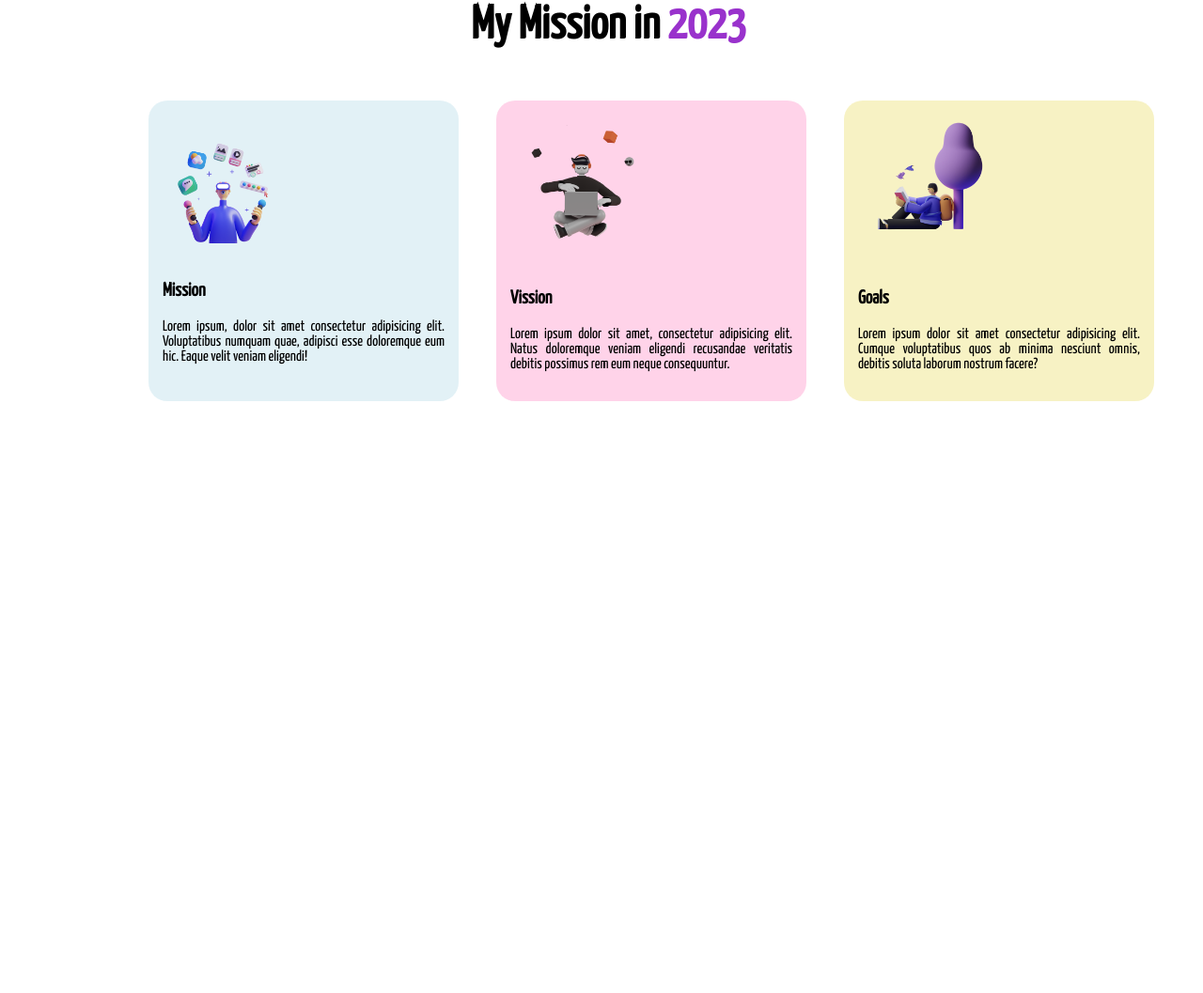
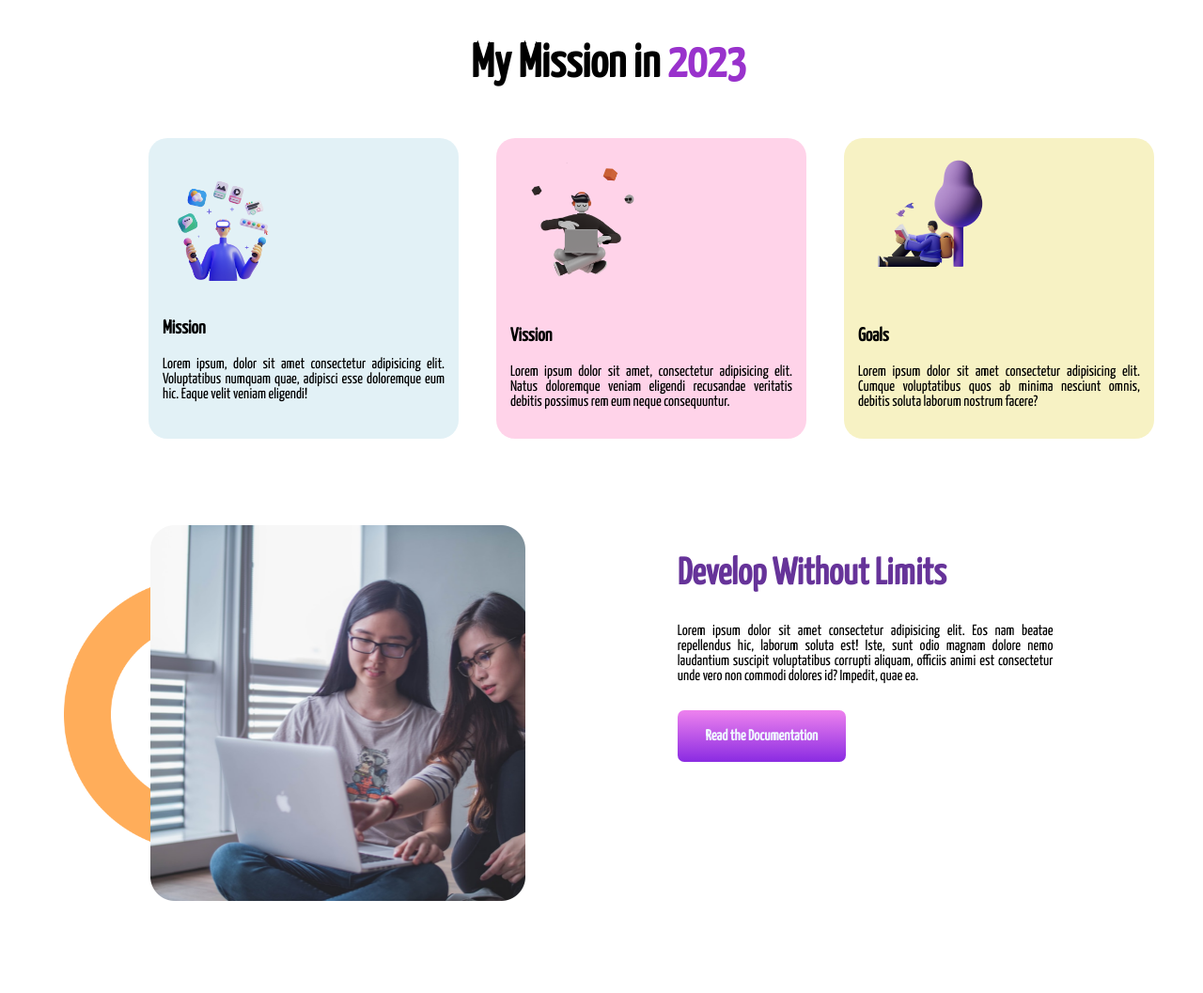
Before and after one commit to Asma27-s/mission-2023, a plain HTML site: page index.html in a window 1280 px wide. Shown: the part 625-1682 px from the top of the page at 94% size. Before the commit the page ends 1060 px from the top, so only its background shows below. Drawn offline with Linux system fonts and the light colour scheme.

Commit message:
added third container

```diff
--- a/index.html
+++ b/index.html
@@ -54,6 +54,18 @@
                 omnis, debitis soluta laborum nostrum facere?</p>
         </div>
     </section>
+    <section class="third-container">
+        <div id="middle-banner" class="half-width">
+            <img src="images/pictures/coding.png" alt="">
+        </div>
+        <div id="develop" class="half-width">
+            <h2>Develop Without Limits</h2>
+            <p>Lorem ipsum dolor sit amet consectetur adipisicing elit. Eos nam beatae repellendus hic, laborum soluta
+                est! Iste, sunt odio magnam dolore nemo laudantium suscipit voluptatibus corrupti aliquam, officiis
+                animi est consectetur unde vero non commodi dolores id? Impedit, quae ea.</p><br><br>
+            <a class="link-button-2" href="">Read the Documentation</a>
+        </div>
+    </section>
 </body>
 
 </html>
--- a/style.css
+++ b/style.css
@@ -5,6 +5,11 @@ body {
 h1 {
     font-size: 50px;
     padding-left: 15px;
+}
+
+h2 {
+    font-size: 40px;
+    color: rebeccapurple;
 }
 
 .head {
@@ -105,3 +110,43 @@ span {
     background-color: #f0e68c83;
     margin-left: 40px;
 }
+
+.half-width {
+    width: 50%;
+
+}
+
+#develop {
+    padding-left: 70px;
+    margin-left: 0%;
+    border-left: 0;
+
+}
+
+.half-width img {
+    width: 100%;
+}
+
+
+.link-button-2 {
+    text-decoration: none;
+    background-image: linear-gradient(violet, blueviolet);
+    border-top: 100px;
+    padding: 20px 30px;
+    border-radius: 7px;
+    color: aliceblue;
+    font-weight: 700;
+}
+
+#middle-banner {
+    background-image: url(images/shapes/shape-1.png);
+    background-repeat: no-repeat;
+    background-position: left;
+    background-size: 50%;
+
+}
+
+.third-container {
+    padding-left: 60px;
+    padding-right: 60px;
+}
```
